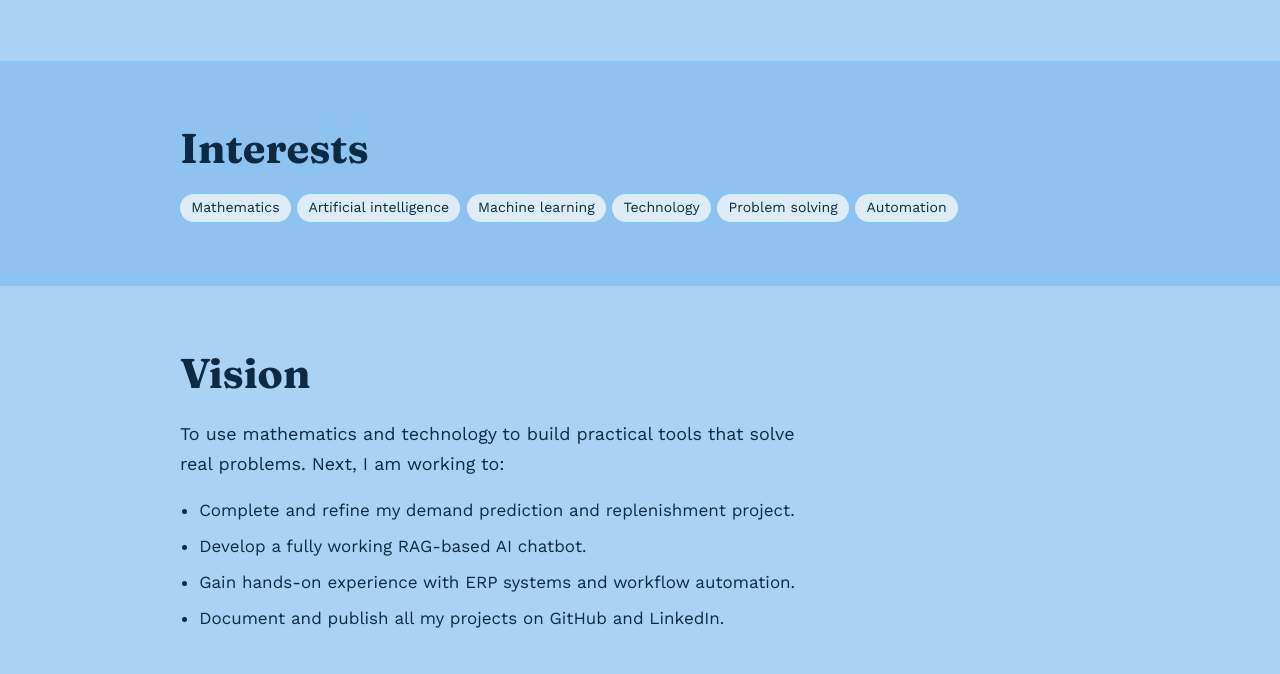
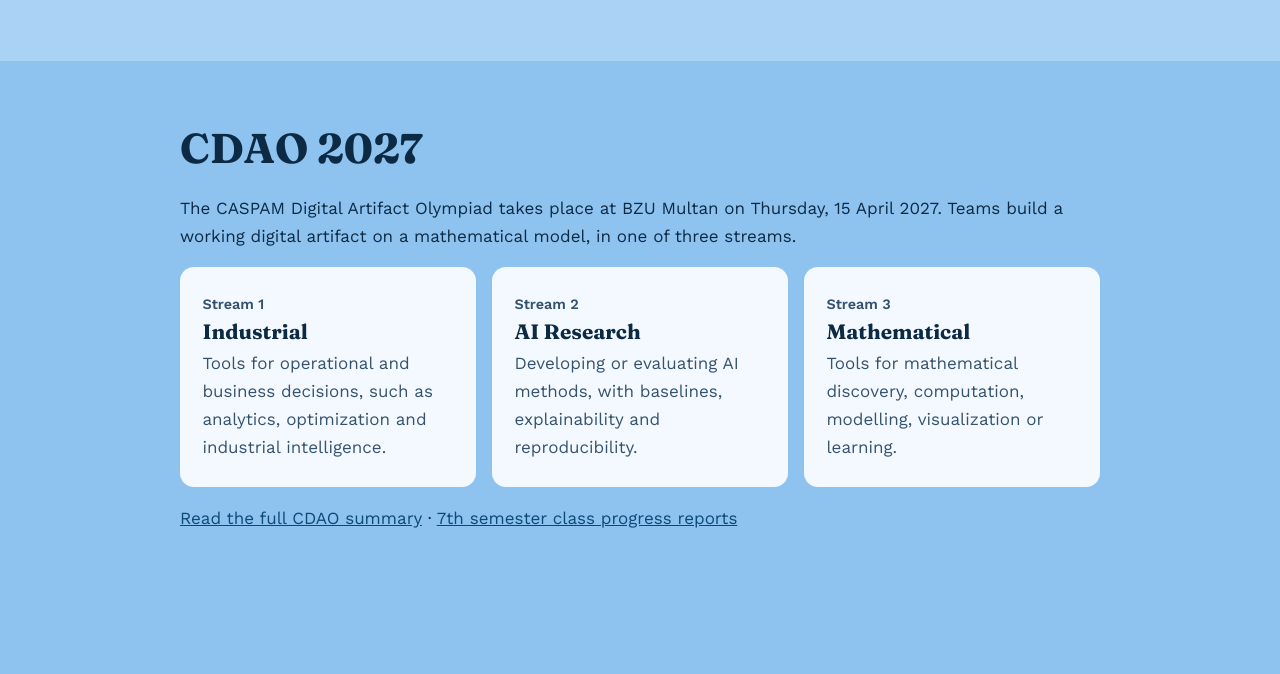
Before and after one commit to MunibaMaqsood/portfolio, a plain HTML site: page index.html in a window 1280 px wide. Shown: the part 3925-4599 px from the top of the page. Drawn offline with nearby package versions, Linux system fonts and the light colour scheme.

Commit message:
Update index.html

```diff
--- a/index.html
+++ b/index.html
@@ -109,7 +109,16 @@ footer{padding:2rem 0 3rem;font-size:.9rem;color:var(--mute)}
 <div class="card"><p class="st">Live</p><h3>Artifact Lab: interactive tools</h3><p>Six working tools: EOQ and reorder point, demand forecasting, supplier ranking, loan and savings calculators, break-even analysis and a graph theory metric dimension demo. <a href="artifact-lab.html">Try the tools</a>.</p></div>
 </div>
 </div></section>
-
+<section id="cdao"><div class="wrap">
+<h2>CDAO 2027</h2>
+<p>The CASPAM Digital Artifact Olympiad takes place at BZU Multan on Thursday, 15 April 2027. Teams build a working digital artifact on a mathematical model, in one of three streams.</p>
+<div class="grid">
+<div class="card"><p class="st">Stream 1</p><h3>Industrial</h3><p>Tools for operational and business decisions, such as analytics, optimization and industrial intelligence.</p></div>
+<div class="card"><p class="st">Stream 2</p><h3>AI Research</h3><p>Developing or evaluating AI methods, with baselines, explainability and reproducibility.</p></div>
+<div class="card"><p class="st">Stream 3</p><h3>Mathematical</h3><p>Tools for mathematical discovery, computation, modelling, visualization or learning.</p></div>
+</div>
+<p><a href="cdao.html">Read the full CDAO summary</a> · <a href="reports.html">7th semester class progress reports</a></p>
+</div></section>
 <section id="interests"><div class="wrap">
 <h2>Interests</h2>
 <ul class="tags" style="margin:0"><li>Mathematics</li><li>Artificial intelligence</li><li>Machine learning</li><li>Technology</li><li>Problem solving</li><li>Automation</li></ul>
@@ -134,6 +143,8 @@ footer{padding:2rem 0 3rem;font-size:.9rem;color:var(--mute)}
 <a class="btn p" href="https://www.linkedin.com/in/muniba-maqsood-413196437" rel="noopener">LinkedIn</a>
 <a class="btn p" href="mailto:munibamaqsood25@gmail.com">Email</a>
 <a class="btn p" href="tel:+923106201631">0310-6201631</a>
+<a class="btn p" href="cdao.html">CDAO 2027</a>
+<a class="btn p" href="reports.html">Class reports</a>
 </div>
 </div></section>
 </main>
```
